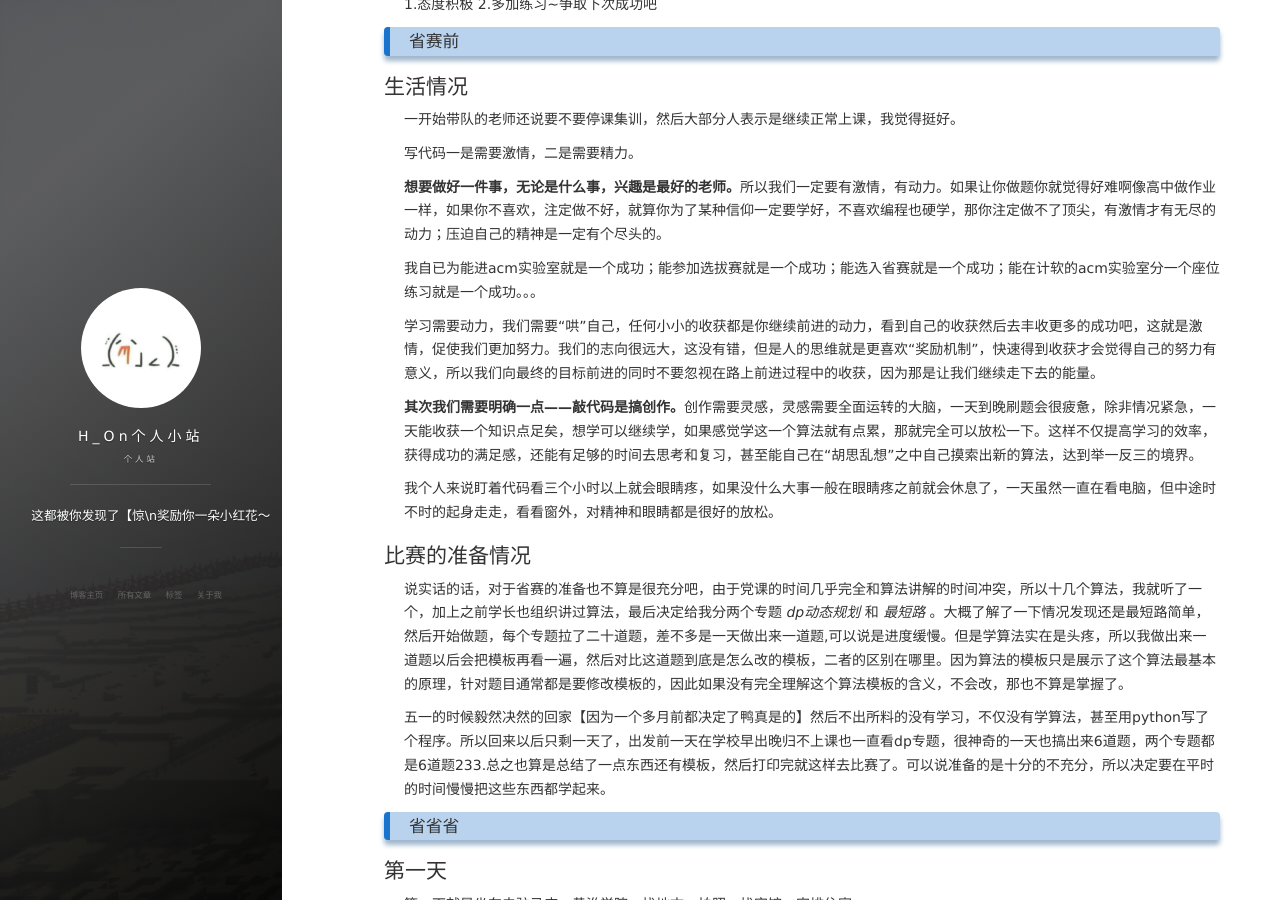
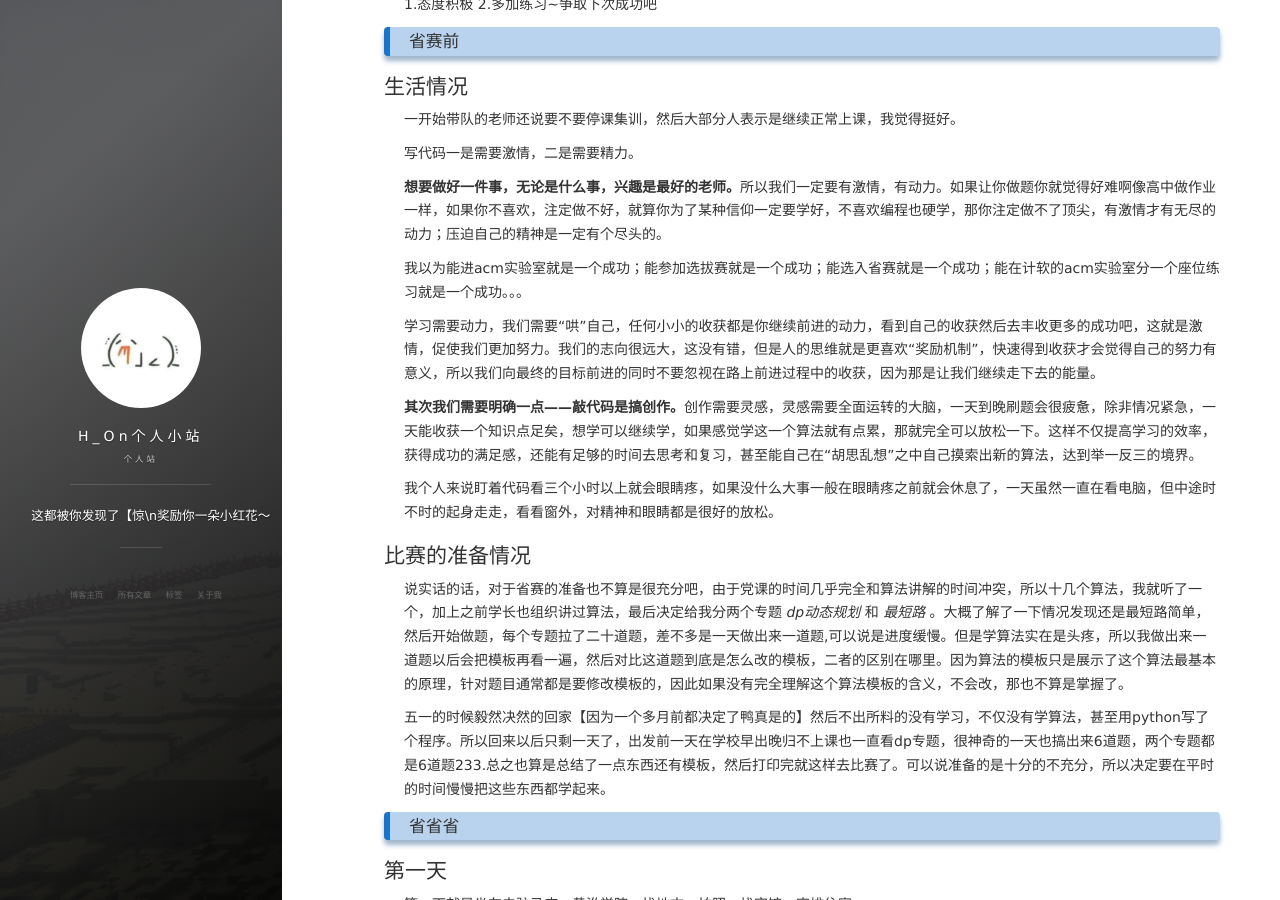
Before and after one commit to Hybrogen/Hybrogen.github.io, a Jekyll site: the page built from _posts/2019-05-14-ProvincialGames.md, in a window 1280 px wide and 900 px high, scrolled down 596 px. Built offline with Jekyll 4.4.1, drawn with Linux system fonts in a browser that asks for light colours; nearby versions of some CDN libraries; comment, search, counter and statistics services are not loaded.

Commit message:
Add files via upload
modifyfeel

```diff
--- a/_posts/2019-05-14-ProvincialGames.md
+++ b/_posts/2019-05-14-ProvincialGames.md
@@ -29,7 +29,7 @@ tag: 闲谈
 
 **想要做好一件事，无论是什么事，兴趣是最好的老师。**所以我们一定要有激情，有动力。如果让你做题你就觉得好难啊像高中做作业一样，如果你不喜欢，注定做不好，就算你为了某种信仰一定要学好，不喜欢编程也硬学，那你注定做不了顶尖，有激情才有无尽的动力；压迫自己的精神是一定有个尽头的。
 
-我自已为能进acm实验室就是一个成功；能参加选拔赛就是一个成功；能选入省赛就是一个成功；能在计软的acm实验室分一个座位练习就是一个成功。。。
+我以为能进acm实验室就是一个成功；能参加选拔赛就是一个成功；能选入省赛就是一个成功；能在计软的acm实验室分一个座位练习就是一个成功。。。
 
 学习需要动力，我们需要“哄”自己，任何小小的收获都是你继续前进的动力，看到自己的收获然后去丰收更多的成功吧，这就是激情，促使我们更加努力。我们的志向很远大，这没有错，但是人的思维就是更喜欢“奖励机制”，快速得到收获才会觉得自己的努力有意义，所以我们向最终的目标前进的同时不要忽视在路上前进过程中的收获，因为那是让我们继续走下去的能量。
 
```
